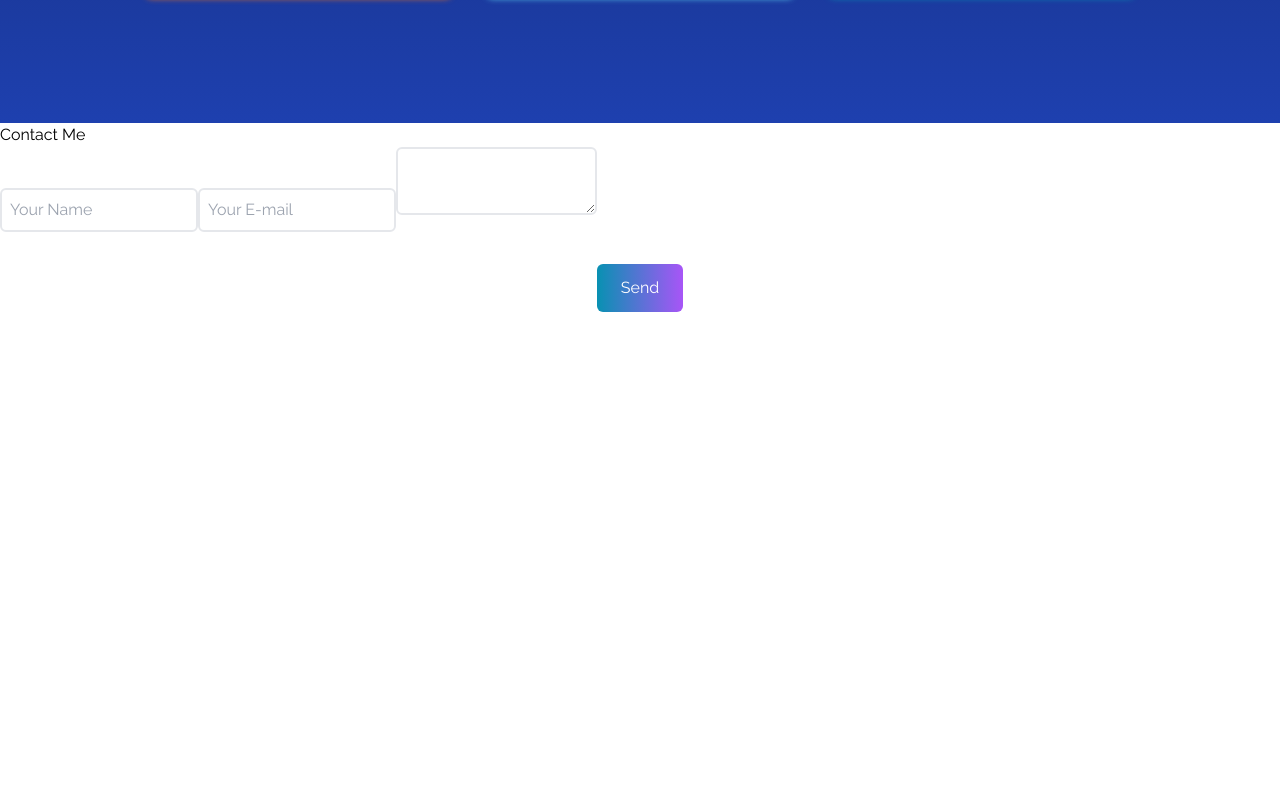
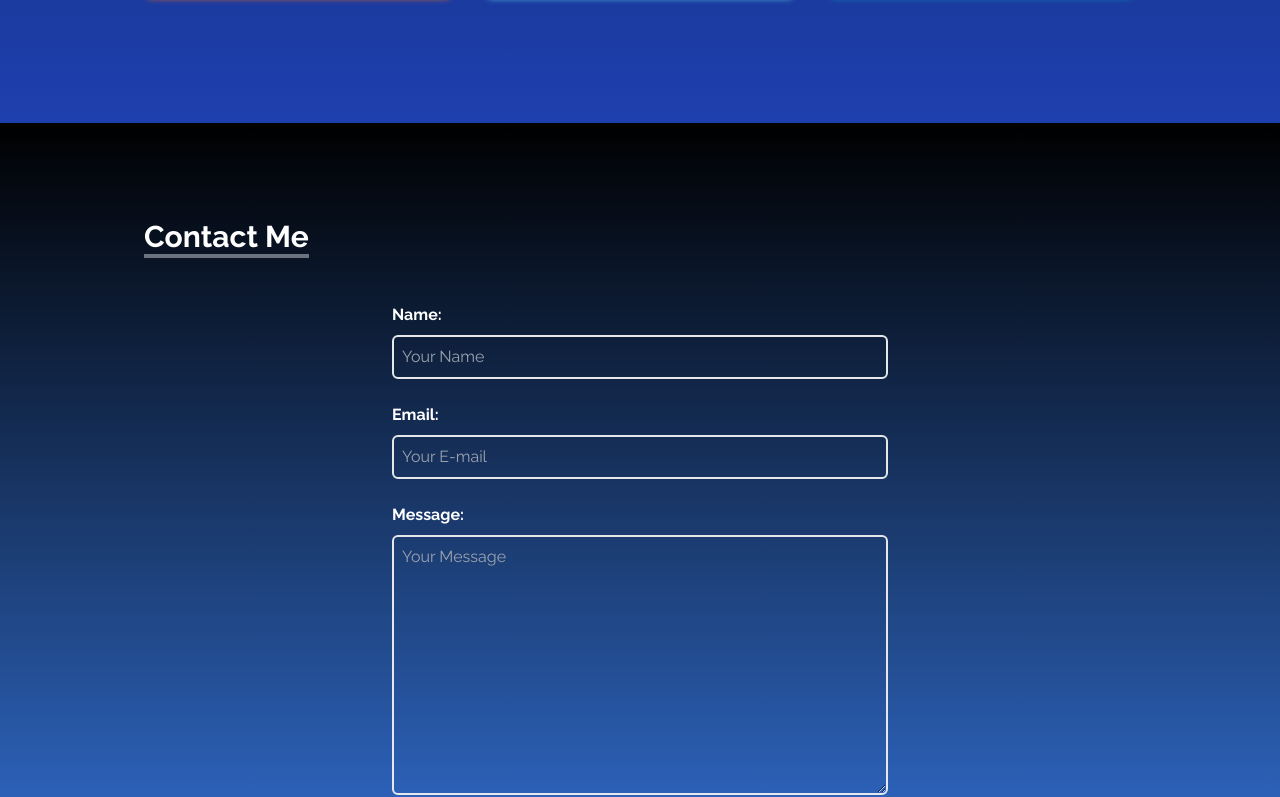
Before and after one commit to isaac9031/isaac-portfolio, a React (Create React App) app: page / in a window 1280 px wide. Shown: the part 2949-3746 px from the top of the page. Before the commit the page ends 3293 px from the top, so only its background shows below. Built offline with nearby package versions, Linux system fonts and the light colour scheme; the HTML template or start-up script is replaced by a standard one.

Commit message:
finished contact form by adding some classes and divs to make the form look professional

```diff
--- a/src/components/Contact.jsx
+++ b/src/components/Contact.jsx
@@ -2,27 +2,43 @@ import React from 'react'
 
 const Contact = () => {
   return (
-    <div>
-        <div>
-            <div>
-                <p>Contact Me</p>
+    <div name = "Contact" className='w-full h-fit bg-gradient-to-b from-black to-blue-500 p-4 py-20 text-white'>
+        <div className='max-w-screen-lg p-4 mx-auto flex flex-col justify-center h-full'>
+            <div className='pb-12'>
+                <p className='text-3xl font-bold inline border-b-4 border-gray-500'>Contact Me</p>
             </div>
-            <div>
-                <form action="">
+            <div className='flex justify-center items-center'>
+                <form action="https://getform.io/f/485a1959-acda-4adb-8531-0ad5ba26e702"
+                      method="POST"
+                      className='flex flex-col w-full md:w-1/2 gap-6'>
+                    <div className='flex flex-col'>
+                        <span class="text-white font-bold mb-2">Name:</span>
                         <input
                             type="text"
                             name="name"
                             placeholder='Your Name'
-                        className='p-2 bg-transparent border-2 rounded-md text-white focus:outline-none'/>
+                            className='p-2 bg-transparent border-2 rounded-md text-white focus:outline-none'
+                        />
+                    </div>
+                    <div className='flex flex-col'>
+                        <span class="text-white font-bold mb-2">Email:</span>
                         <input
                             type="text"
                             name="email"
                             placeholder='Your E-mail'
-                        className='p-2 bg-transparent border-2 rounded-md text-white focus:outline-none'/>
+                            className='p-2 bg-transparent border-2 rounded-md text-white focus:outline-none'
+                        />
+                    </div>
+                    <div className='flex flex-col'>
+                        <span class="text-white font-bold mb-2">Message:</span>
                         <textarea
                             name="message"
                             className='p-2 bg-transparent border-2 rounded-md text-white focus:outline-none'
-                    />
+                            rows = '10'
+                            placeholder='Your Message'
+                        >
+                        </textarea>
+                    </div>
                     <button className="text-white bg-gradient-to-r from-cyan-600 to-purple-500 px-6 py-3 my-8 mx-auto flex items-center rounded-md hover:scale-105 duration-300">
                         Send
                     </button>
--- a/src/components/Projects.jsx
+++ b/src/components/Projects.jsx
@@ -27,7 +27,7 @@ const Projects = () => {
 
   return (
     <div name = 'projects' className='h-fit w-full  text-white bg-gradient-to-b from-black  to-blue-800 py-20'>
-        <div className='max-w-screen-lg p-4 mx-auto flex flex-col justify-center w-full h-full'>
+        <div className='max-w-screen-lg p-4 mx-auto flex flex-col justify-center  h-full'>
             <div className='pb-12'>
                 <p className='text-3xl font-bold inline border-b-4 border-gray-500 p-2'> Projects</p>
             </div>
--- a/src/components/Resume.jsx
+++ b/src/components/Resume.jsx
@@ -6,7 +6,7 @@ const Resume = () => {
         name='resume'
         className='h-fit w-full bg-gradient-to-b from-black to-blue-800 text-white py-20'
     >
-        <div className='max-w-screen-lg p-4 mx-auto flex flex-col justify-center h-full w-full'>
+        <div className='max-w-screen-lg p-4 mx-auto flex flex-col justify-center h-full '>
             <div className='pb-8'>
                 <p className='text-4xl font-bold inline border-b-4 border-gray-50'>Resume</p>
             </div>
--- a/src/components/Skills.jsx
+++ b/src/components/Skills.jsx
@@ -113,7 +113,7 @@ const Skills = () => {
     ]
   return (
     <div name = "skills" className='h-fit w-full bg-gradient-to-b from-black to-blue-800 py-20'>
-        <div className='max-w-screen-lg p-4 mx-auto flex flex-col justify-center  w-full h-full text-white '>
+        <div className='max-w-screen-lg p-4 mx-auto flex flex-col justify-center h-full text-white '>
             <div className='pb-12'>
                 <p className='text-3xl font-extra inline border-b-4 border-gray-500 p-2'>Skills</p>
             </div>
```
Lines whose indentation alone changed are shown as unchanged.
